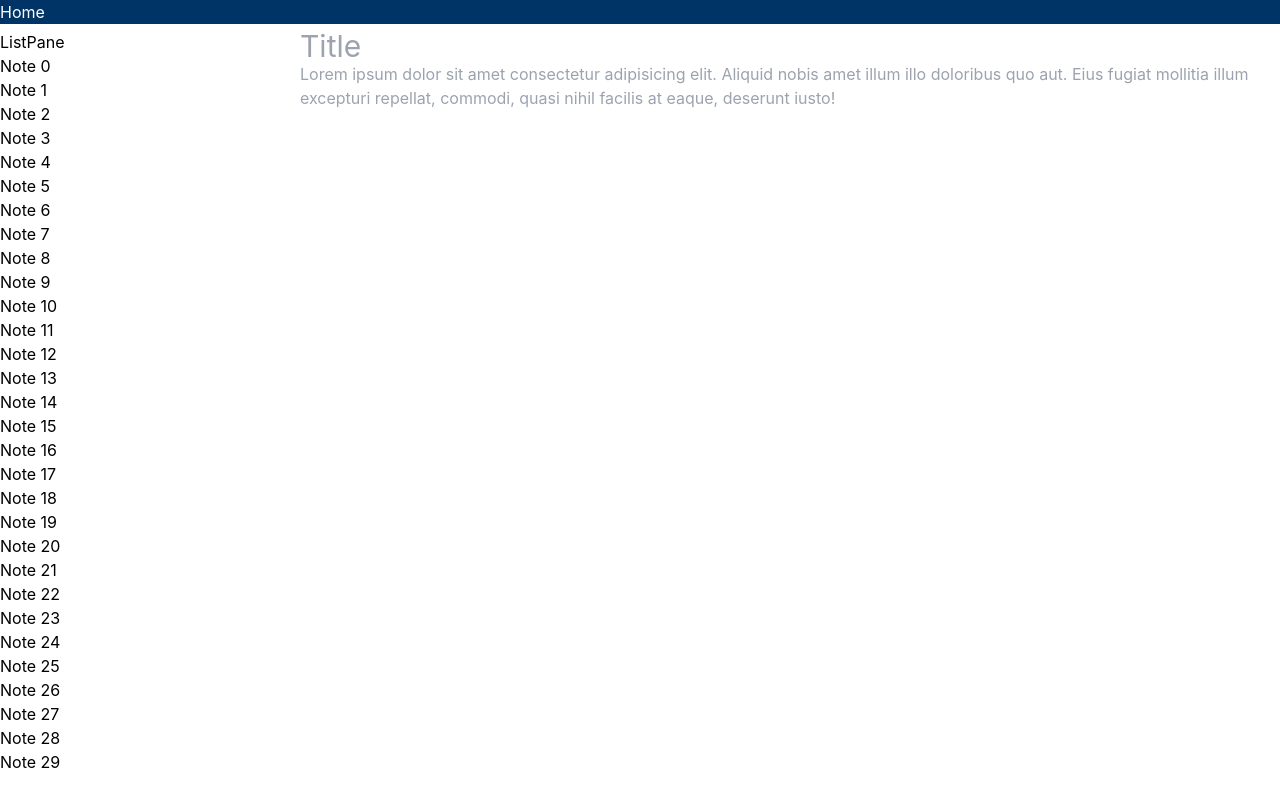
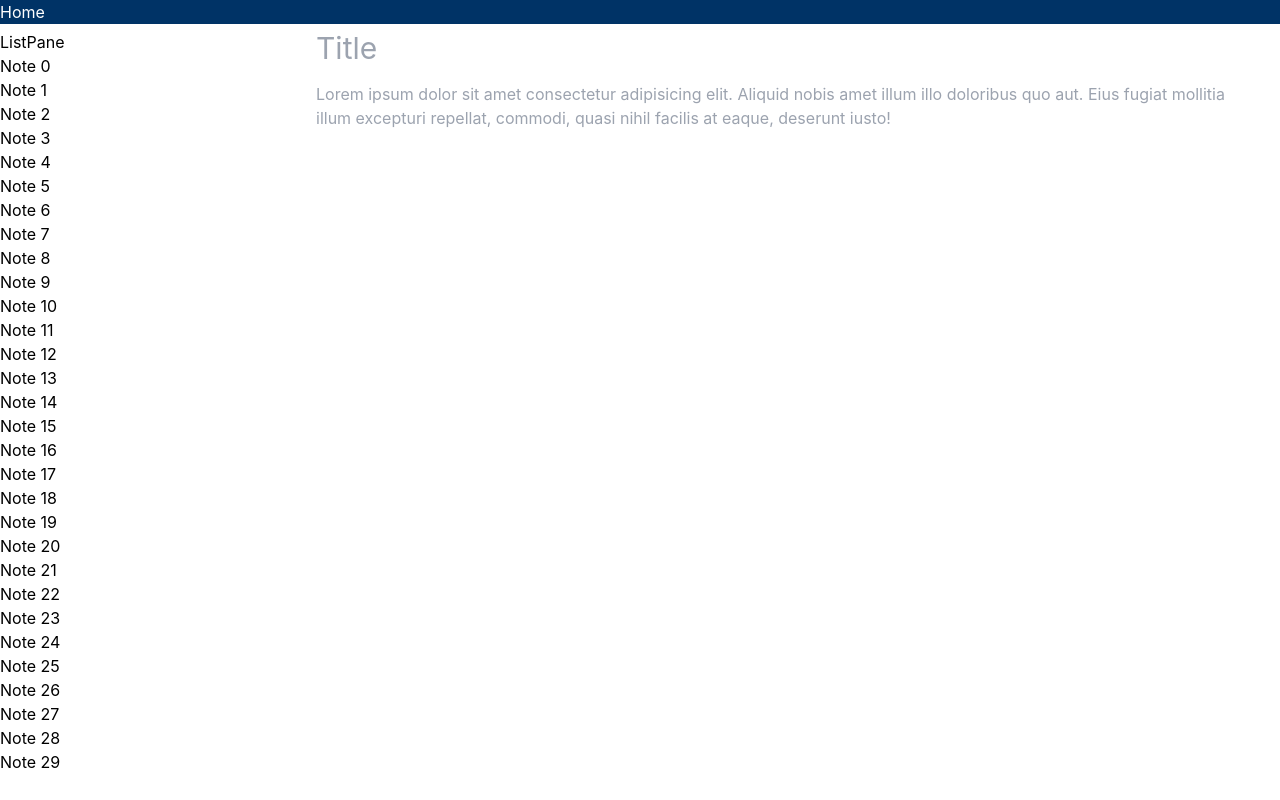
Before and after one commit to ginpei/ashigaru, a Next.js app: page /my/editor in a window 1280 px wide. Built offline with nearby package versions, Linux system fonts and the light colour scheme.

Commit message:
feat: 🎸 spacing

```diff
--- a/src/pages/editor/editor/Editor.tsx
+++ b/src/pages/editor/editor/Editor.tsx
@@ -3,10 +3,10 @@ export interface EditorProps {
 
 export function Editor(): JSX.Element {
   return (
-    <div className="Editor grid grid-rows-[32px_auto] h-full">
-      <input className="h-8 text-3xl" type="text" placeholder="Title" />
+    <div className="Editor grid grid-rows-[2.25rem_auto] h-full">
+      <input className="h-9 px-4 text-3xl" type="text" placeholder="Title" />
       <textarea
-        className="resize-none"
+        className="p-4 resize-none"
         placeholder="Lorem ipsum dolor sit amet consectetur adipisicing elit. Aliquid nobis amet illum illo doloribus quo aut. Eius fugiat mollitia illum excepturi repellat, commodi, quasi nihil facilis at eaque, deserunt iusto!"
       />
     </div>
```
